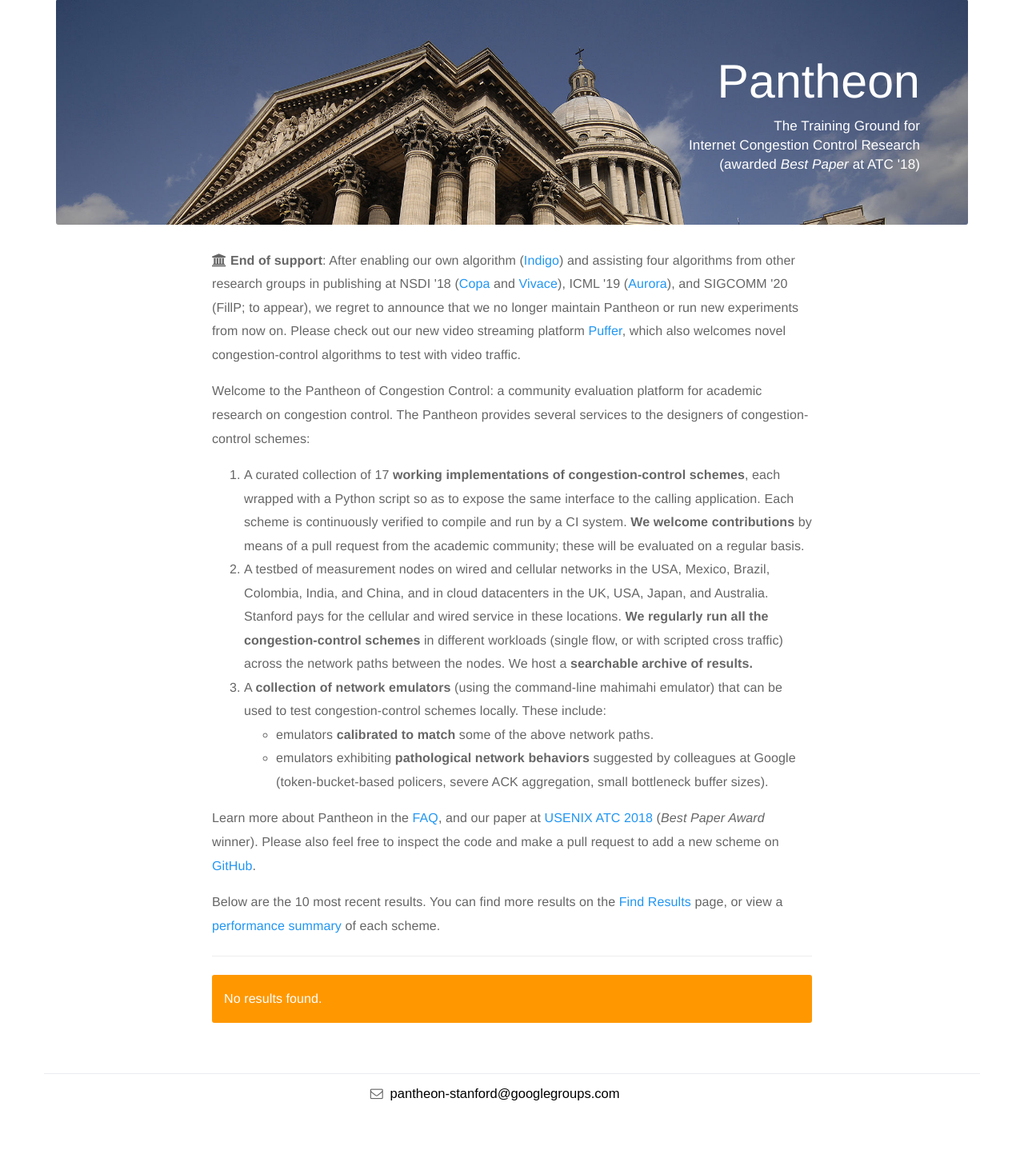
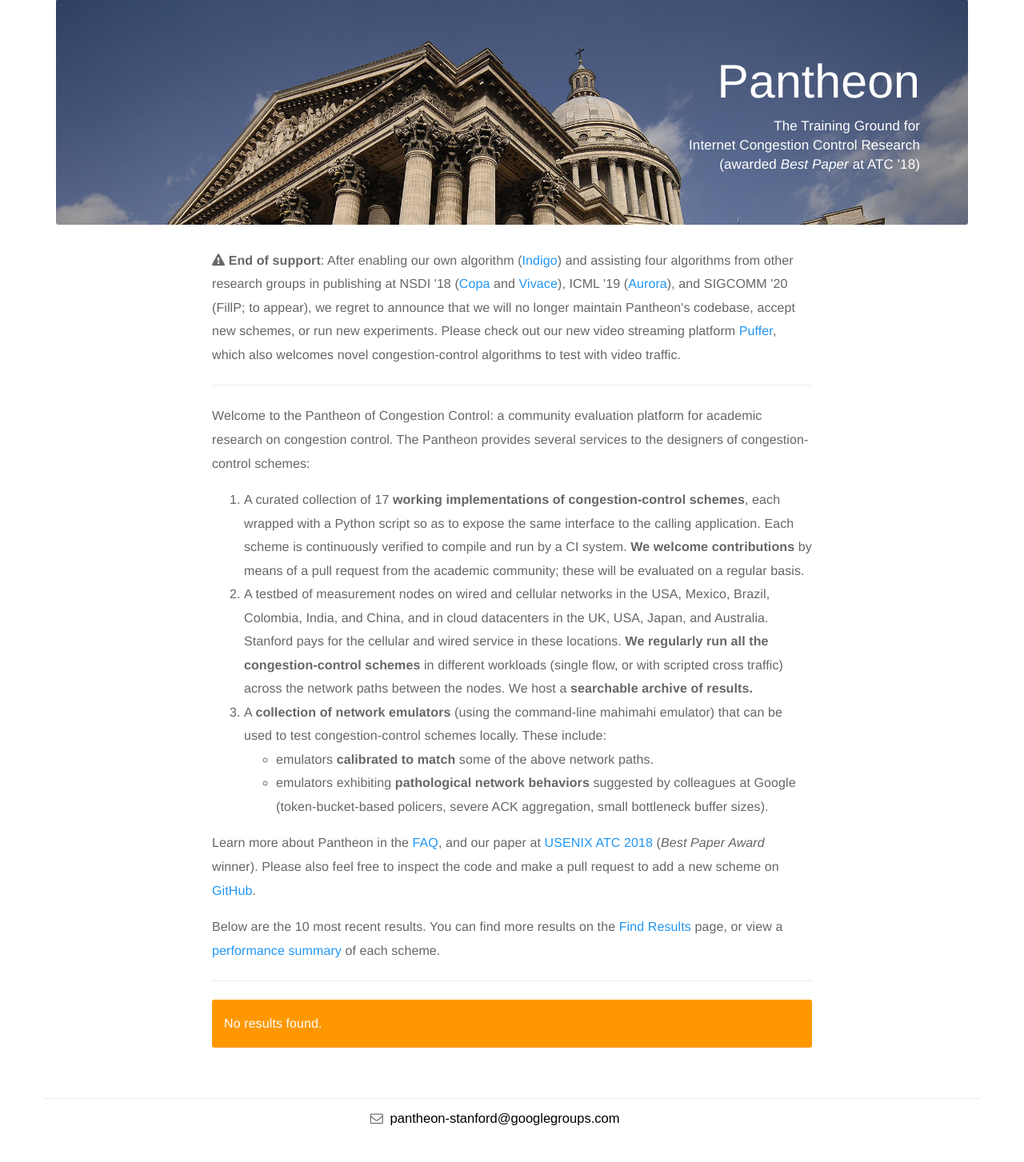
Before and after one commit to StanfordSNR/pantheon_website, a Django app: page / in a window 1280 px wide. Shown: the part 91-1544 px from the top of the page at 80% size. Before the commit the page ends 1467 px from the top, so only its background shows below. Run offline with Django 3.2, Linux system fonts and the light colour scheme; data that the repository does not hold is empty; some libraries are stand-ins or nearby versions.

Commit message:
Clarify the end of support

```diff
--- a/pantheon/templates/pantheon/index.html
+++ b/pantheon/templates/pantheon/index.html
@@ -36,7 +36,7 @@
     <div class="row">
       <div class="col-sm-8 col-sm-offset-2">
         <p>
-          <i class="fa fa-university" aria-hidden="true"></i>
+          <i class="fa fa-exclamation-triangle" aria-hidden="true"></i>
           <b>End of support</b>: After enabling our own algorithm
           (<a href="https://www.usenix.org/system/files/conference/atc18/atc18-yan-francis.pdf">Indigo</a>)
           and assisting four algorithms from other research groups
@@ -44,11 +44,13 @@
           (<a href="https://www.usenix.org/system/files/conference/nsdi18/nsdi18-arun.pdf">Copa</a> and
            <a href="https://www.usenix.org/system/files/conference/nsdi18/nsdi18-dong.pdf">Vivace</a>),
           ICML '19 (<a href="http://proceedings.mlr.press/v97/jay19a/jay19a.pdf">Aurora</a>), and
-          SIGCOMM '20 (FillP; to appear), we regret to announce that we no longer maintain Pantheon
-          or run new experiments from now on. Please check out our new video streaming platform
+          SIGCOMM '20 (FillP; to appear), we regret to announce that we will no longer maintain
+          Pantheon's codebase, accept new schemes, or run new experiments.
+          Please check out our new video streaming platform
           <a href="https://puffer.stanford.edu">Puffer</a>, which also welcomes novel congestion-control
           algorithms to test with video traffic.
         </p>
+        <hr>
         <p class="text-left">
           Welcome to the Pantheon of Congestion Control: a community evaluation
           platform for academic research on congestion control. The Pantheon
```
